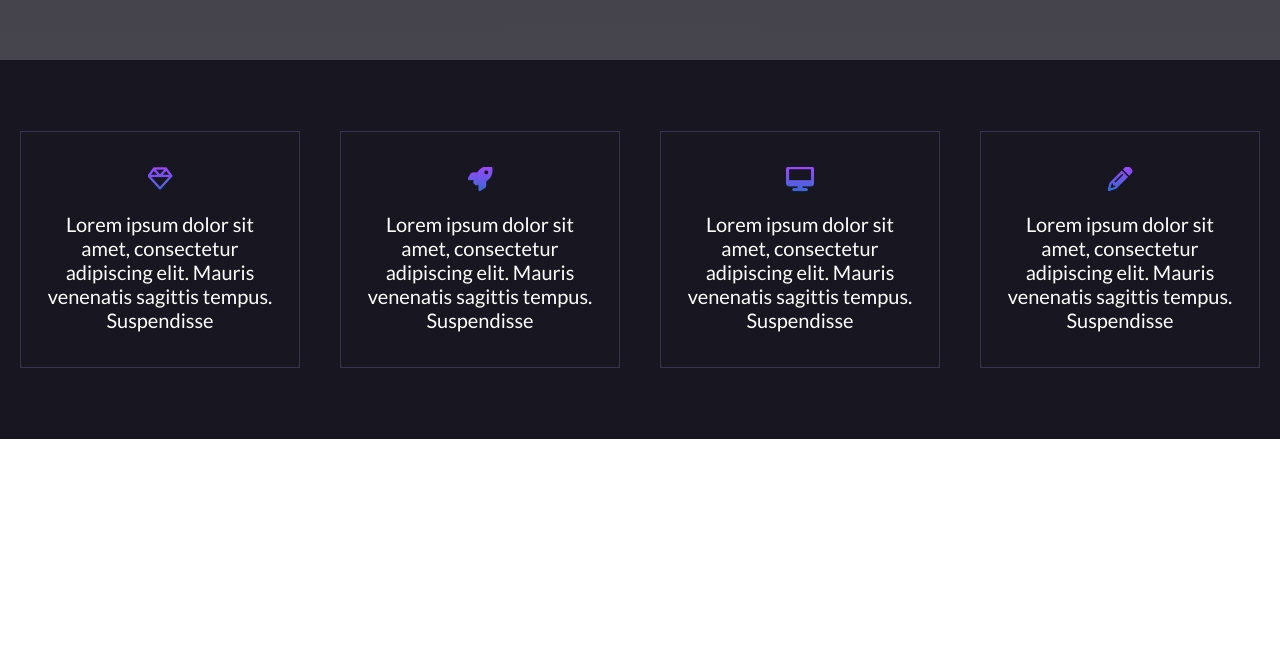
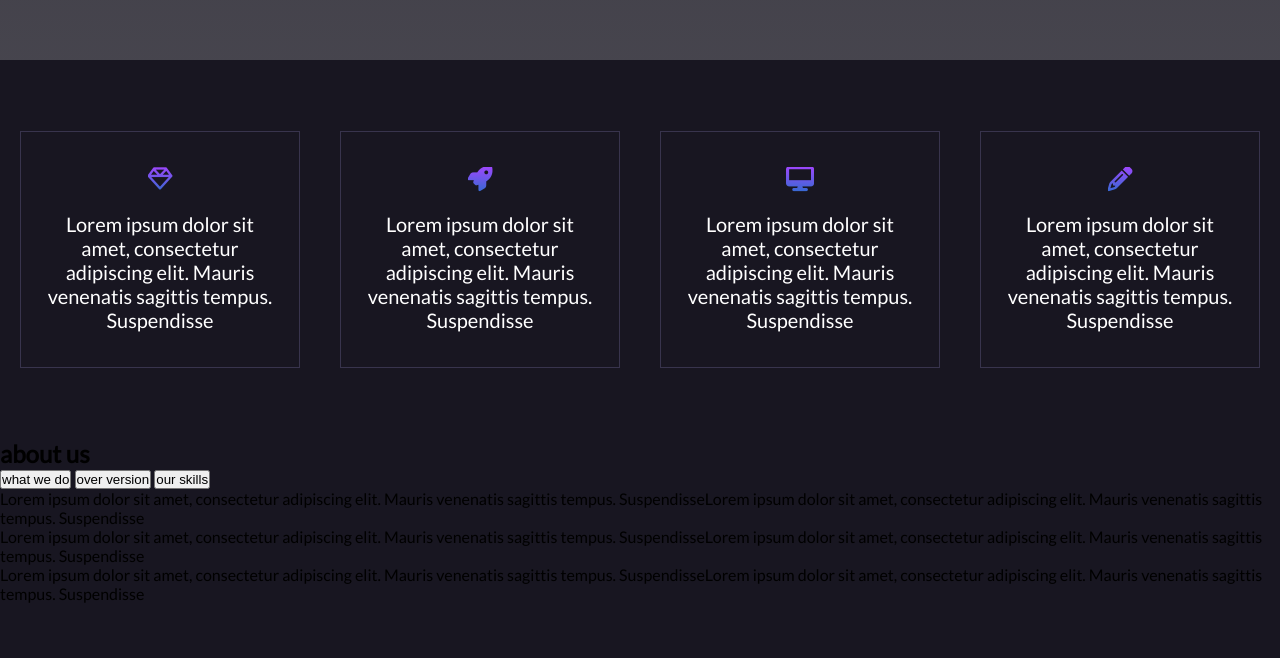
Before and after one commit to mohamadpi/cobus, a plain HTML site: page index.html in a window 1280 px wide. Shown: the part 740-1398 px from the top of the page. Before the commit the page ends 1179 px from the top, so only its background shows below. Drawn offline with Linux system fonts and the light colour scheme.

Commit message:
finish navbar setting and add some code for main content

```diff
--- a/app.js
+++ b/app.js
@@ -3,19 +3,18 @@
 var header = document.getElementById("header");
 var textbox = document.getElementById("textbox");
 var mdnav = document.getElementById("mdnav");
+var main = document.getElementById("main");
 
 function dropfunc(){
     if (mdnav.className === "md-nav"){
         mdnav.classList.add ("active");
         textbox.classList.add ("hide");
+        main.style.display = "none"
 
     }else {
         mdnav.classList.remove ("active");
         textbox.classList.remove ("hide");
-
-
-
-
+        main.style.display = "block"
     }
 }
 
@@ -25,5 +24,6 @@ window.addEventListener("resize", function() {
     if (window.innerWidth > 680) {
         mdnav.classList.remove ("active");
         textbox.classList.remove ("hide");
+        main.style.display = "block"
     };
 });
--- a/index.html
+++ b/index.html
@@ -33,7 +33,7 @@
             <button class="start-btn">start now</button>
         </div>
     </header>
-    <section class="container">
+    <section class="container" id="main">
         <div class="option-card row">
             <div class="col-xl-3 col-lg-6 col-md-12">
                 <div class="box diamond-box">
@@ -68,6 +68,35 @@
                 </div>
             </div>
         </div>
+        <div class="container">
+            <div class="main">
+                <h1 class="ab-title">
+                    about us
+                </h1>
+                <div class="row-btn">
+                    <button>what we do</button>
+                    <button>over version</button>
+                    <button>our skills</button>
+                </div>
+                <p class="details">
+
+                </p>
+                <div class="row-content">
+                    <div class="det-box">
+                        <div class="icon-title row"></div>
+                        <p>Lorem ipsum dolor sit amet, consectetur adipiscing elit. Mauris venenatis sagittis tempus. SuspendisseLorem ipsum dolor sit amet, consectetur adipiscing elit. Mauris venenatis sagittis tempus. Suspendisse</p>
+                    </div>
+                    <div class="det-box">
+                        <div class="icon-title row"></div>
+                        <p>Lorem ipsum dolor sit amet, consectetur adipiscing elit. Mauris venenatis sagittis tempus. SuspendisseLorem ipsum dolor sit amet, consectetur adipiscing elit. Mauris venenatis sagittis tempus. Suspendisse</p>
+                    </div>
+                    <div class="det-box">
+                        <div class="icon-title row"></div>
+                        <p>Lorem ipsum dolor sit amet, consectetur adipiscing elit. Mauris venenatis sagittis tempus. SuspendisseLorem ipsum dolor sit amet, consectetur adipiscing elit. Mauris venenatis sagittis tempus. Suspendisse</p>
+                    </div>
+                </div>
+            </div>
+        </div>
     </section>
 
 
```
